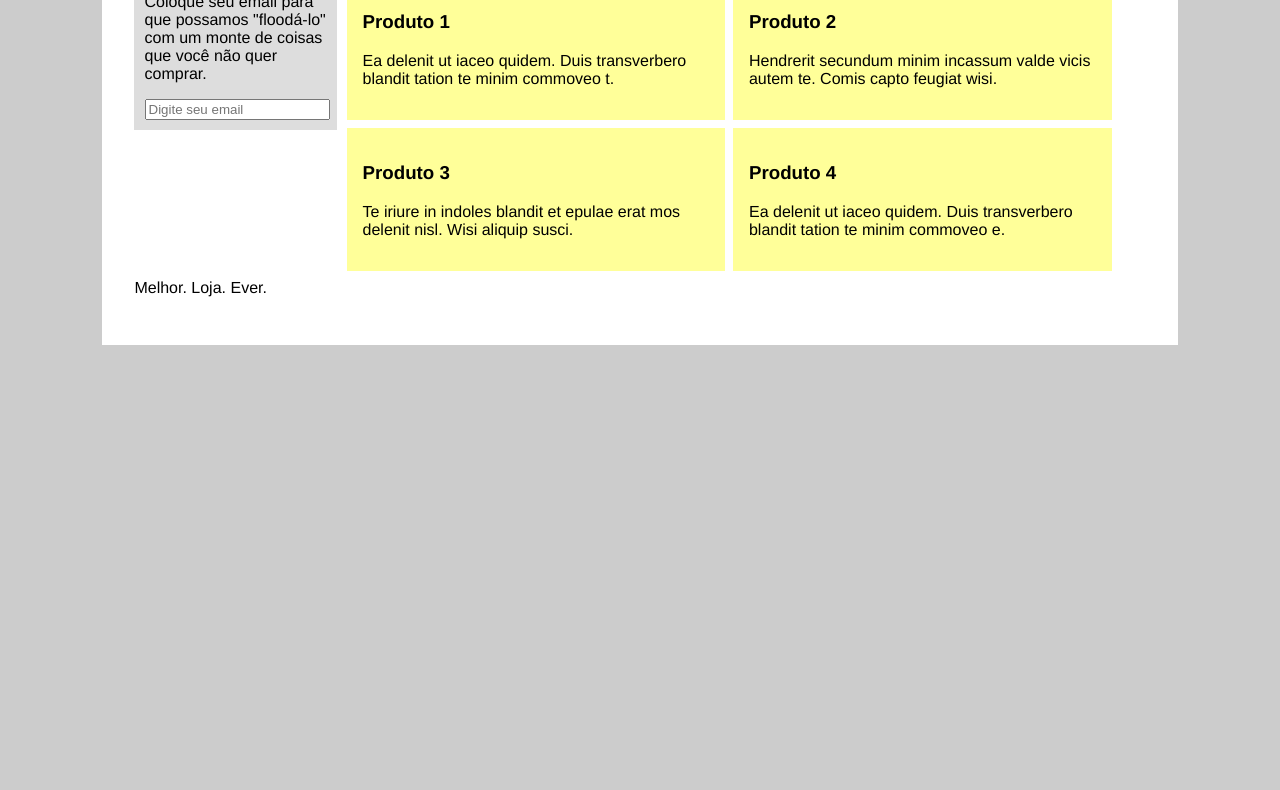
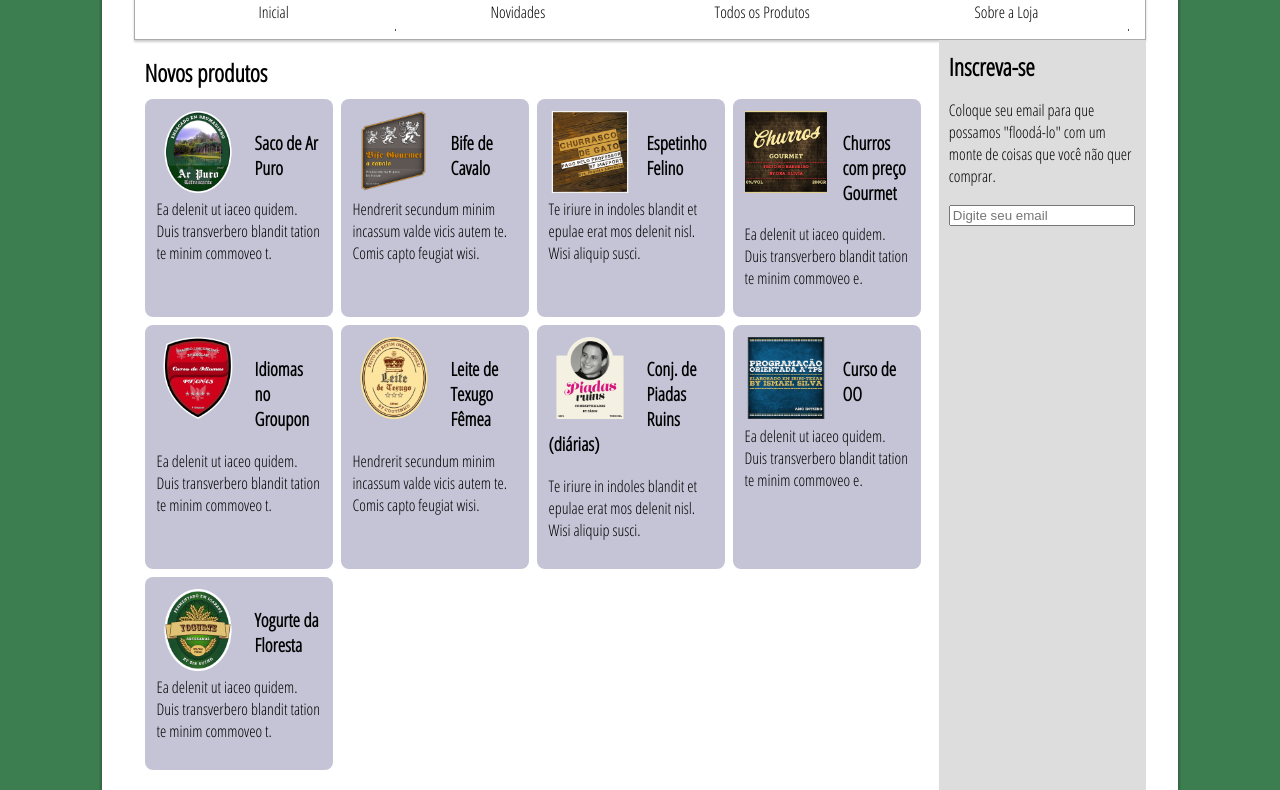
Before and after one commit to fegemo/cefet-front-end-store, a plain HTML site: page index.html in a window 1280 px wide. Shown: the part 181-971 px from the top of the page. Before the commit the page ends 800 px from the top, so only its background shows below. Drawn offline with Linux system fonts and the light colour scheme.

Commit message:
Improves exercise

```diff
--- a/estilos.css
+++ b/estilos.css
@@ -1,10 +1,66 @@
 body {
-  font-family: Helvetica, 'Helvetica Neue', sans-serif;
-  background-color: #ccc;
+  font-family: 'Open Sans Condensed', sans-serif;
+  background-color: #3d7e51;
 }
 
-main {
+#logo {
+  max-height: 120px;
+  max-width: 100%;
+}
+
+header {
+  box-sizing: border-box;
+  border: 1px solid #00000055;
+  padding: 0.25em 1em;
+  box-shadow: 0px 2px 2px #00000033;
+}
+
+#menu-principal ul {
+  margin: 0;
+  padding: 0.25em 0;
+  list-style-type: none;
+  display: flex;
+  justify-content: space-between;
+}
+
+#menu-principal li {
+  box-sizing: border-box;
+  width: 100%;
+  text-align: center;
+  padding: 0.5em;
+  transition: all 200ms ease;
+  overflow: hidden;
+  position: relative;
+  cursor: pointer;
+}
+
+#menu-principal li:hover {
+  background-color: #eeec;
+}
+
+#menu-principal li::before {
+  content: "";
+  position: absolute;
+  bottom: 0;
+  left: 0;
+  width: 100%;
+  height: 2px;
+  background-color: currentColor;
+  transform: translatex(100%);
+  transition: inherit;
+}
+
+#menu-principal li.menu-ativo ~ li::before {
+  transform: translatex(-100%);
+}
+
+#menu-principal li.menu-ativo::before {
+  transform: translateX(0);
+}
+
+#container {
   background-color: #fff;
+  box-shadow: 2px 2px 2px #0003, -2px 2px 2px #0003;
   width: 80%;
   margin: 0 auto;
   padding: 2em;
@@ -14,31 +70,51 @@ h2 {
   margin: 0 0 10px 0;
 }
 
-section {
-  float: right;
-  width: 78%;
-  padding: 0 1%;
+main {
+  display: flex;
+  flex-direction: row;
 }
 
-article {
-  float: left;
-  width: 44%;
-  padding: 2%;
-  background-color: #ffff99;
-  margin: 0 1% 1% 0;
-}
-
-article:nth-child(even) {
-  clear: left;
+section {
+  padding: 1em 1%;
 }
 
 aside {
-  float: left;
-  width: 18%;
   padding: 1%;
   background-color: #ddd;
 }
 
+input[type="email"] {
+  box-sizing: border-box;
+  min-width: 14em;
+  width: 100%;
+}
+
+#produtos {
+  display: flex;
+  flex-wrap: wrap;
+}
+
+article img {
+  float: left;
+  width: 50%;
+  height: auto;
+  margin-right: 1em;
+}
+
+article {
+  box-sizing: border-box;
+  width: 24%;
+  margin-right: 1%;
+  margin-left: 0;
+  margin-top: 0;
+  margin-bottom: 1%;
+  padding: 0.75em;
+  border-radius: 0.5em;
+  background-color: #2264;
+}
+
 footer {
-  clear: both;
+  border-top: 1px solid #0003;
+  padding-top: 0em;
 }
--- a/index.html
+++ b/index.html
@@ -3,40 +3,84 @@
 <head>
   <meta charset="utf-8">
   <title>A Super Loja</title>
+  <link rel="icon" href="imgs/favicon.png">
+  <link rel="stylesheet" href="https://fonts.googleapis.com/css?family=Open+Sans+Condensed:300">
   <link rel="stylesheet" href="estilos.css">
 </head>
 <body>
+  <div id="container">
+    <header>
+      <img src="imgs/logo.png" alt="Logomarca" id="logo">
+      <nav id="menu-principal">
+        <ul>
+          <li>Inicial</li>
+          <li>Novidades</li>
+          <li>Todos os Produtos</li>
+          <li>Sobre a Loja</li>
+        </ul>
+      </nav>
+    </header>
     <main>
-		<header>
-			<h1>Super Loja</h1>
-		</header>
       <section>
         <h2>Novos produtos</h2>
+        <div id="produtos">
           <article>
-				<h3>Produto 1</h3>
+            <img src="imgs/ar-puro.png">
+            <h3>Saco de Ar Puro</h3>
             <p>Ea delenit ut iaceo quidem. Duis transverbero blandit tation te minim commoveo t.</p>
           </article>
           <article>
-				<h3>Produto 2</h3>
+            <img src="imgs/bife-cavalo.png">
+            <h3>Bife de Cavalo</h3>
             <p>Hendrerit secundum minim incassum valde vicis autem te. Comis capto feugiat wisi.</p>
           </article>
           <article>
-				<h3>Produto 3</h3>
+            <img src="imgs/churrasco-gato.png">
+            <h3>Espetinho Felino</h3>
             <p>Te iriure in indoles blandit et epulae erat mos delenit nisl. Wisi aliquip susci.</p>
           </article>
           <article>
-				<h3>Produto 4</h3>
+            <img src="imgs/churros-gourmet.png">
+            <h3>Churros com preço Gourmet</h3>
             <p>Ea delenit ut iaceo quidem. Duis transverbero blandit tation te minim commoveo e.</p>
           </article>
+          <article>
+            <img src="imgs/curso-idiomas.png">
+            <h3>Idiomas no Groupon</h3>
+            <p>Ea delenit ut iaceo quidem. Duis transverbero blandit tation te minim commoveo t.</p>
+          </article>
+          <article>
+            <img src="imgs/leite-texugo.png">
+            <h3>Leite de Texugo Fêmea</h3>
+            <p>Hendrerit secundum minim incassum valde vicis autem te. Comis capto feugiat wisi.</p>
+          </article>
+          <article>
+            <img src="imgs/piadas-ruins.png">
+            <h3>Conj. de Piadas Ruins (diárias)</h3>
+            <p>Te iriure in indoles blandit et epulae erat mos delenit nisl. Wisi aliquip susci.</p>
+          </article>
+          <article>
+            <img src="imgs/programacao-oo.png">
+            <h3>Curso de OO</h3>
+            <p>Ea delenit ut iaceo quidem. Duis transverbero blandit tation te minim commoveo e.</p>
+          </article>
+          <article>
+            <img src="imgs/yogurte-artesanal.png">
+            <h3>Yogurte da Floresta</h3>
+            <p>Ea delenit ut iaceo quidem. Duis transverbero blandit tation te minim commoveo t.</p>
+          </article>
+        </div>
       </section>
       <aside>
         <h2>Inscreva-se</h2>
         <p>Coloque seu email para que possamos "floodá-lo" com um monte de coisas que você não quer comprar.</p>
         <input type="email" placeholder="Digite seu email">
       </aside>
+    </main>
     <footer>
       <p>Melhor. Loja. Ever.</p>
     </footer>
-	</main>
+  </container>
+  <script src="menu.js" charset="utf-8"></script>
 </body>
 </html>
--- /dev/null
+++ b/menu.js
@@ -0,0 +1,12 @@
+let itensDoMenu = document.querySelectorAll('#menu-principal li');
+
+itensDoMenu.forEach(function(itemEl) {
+  itemEl.addEventListener('click', ativaItemMenu);
+});
+
+function ativaItemMenu(e) {
+  itensDoMenu.forEach(function(itemEl) {
+    itemEl.classList.remove('menu-ativo');
+  });
+  e.currentTarget.classList.add('menu-ativo');
+}
```
Also changed, not shown: docs/ativando-simulacao-celular.png (added), docs/resultado-final.png (deleted), imgs/ar-puro.png (added), imgs/bife-cavalo.png (added), imgs/churrasco-gato.png (added), imgs/churros-gourmet.png (added), imgs/curso-idiomas.png (added), imgs/favicon.png (added), imgs/leite-texugo.png (added), imgs/logo.png (added), imgs/piadas-ruins.png (added), imgs/programacao-oo.png (added), imgs/projeto-sistemas.png (added), imgs/yogurte-artesanal.png (added), 1 other file. Lines whose indentation alone changed are shown as unchanged.
